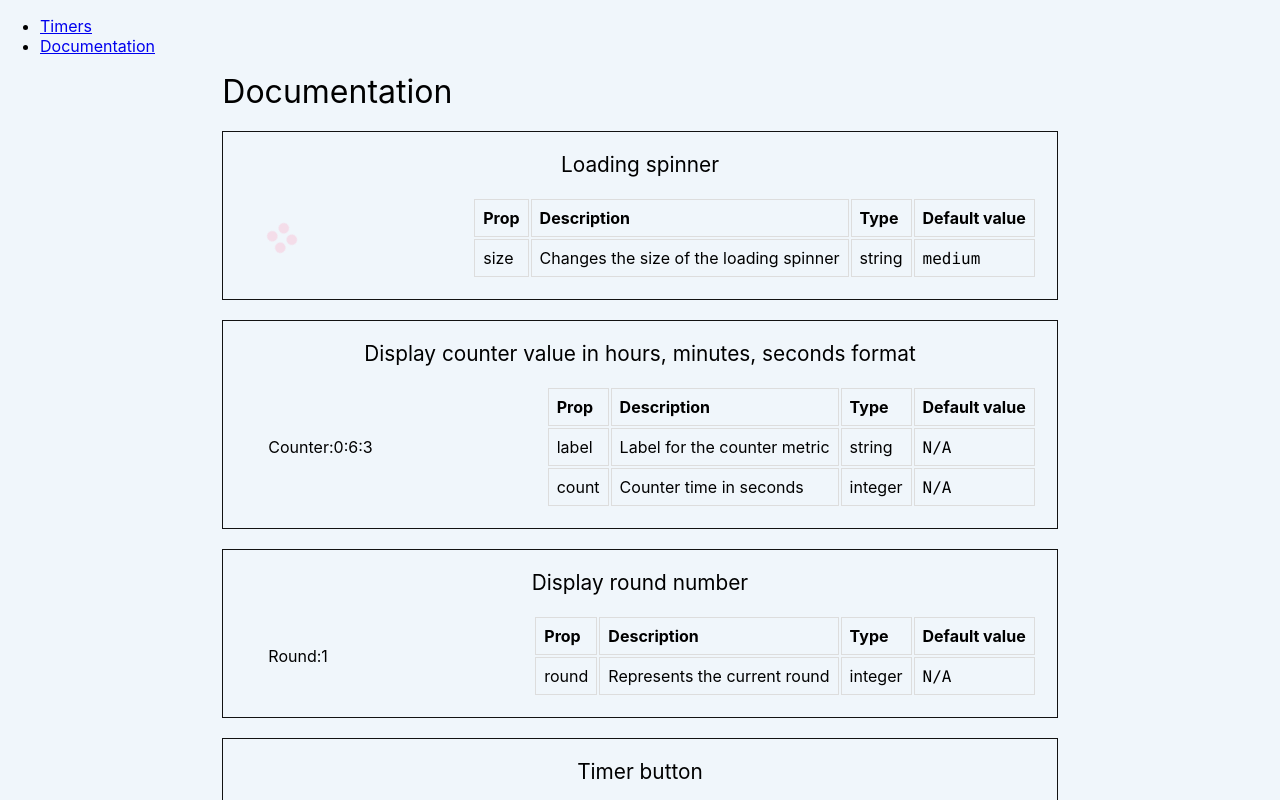
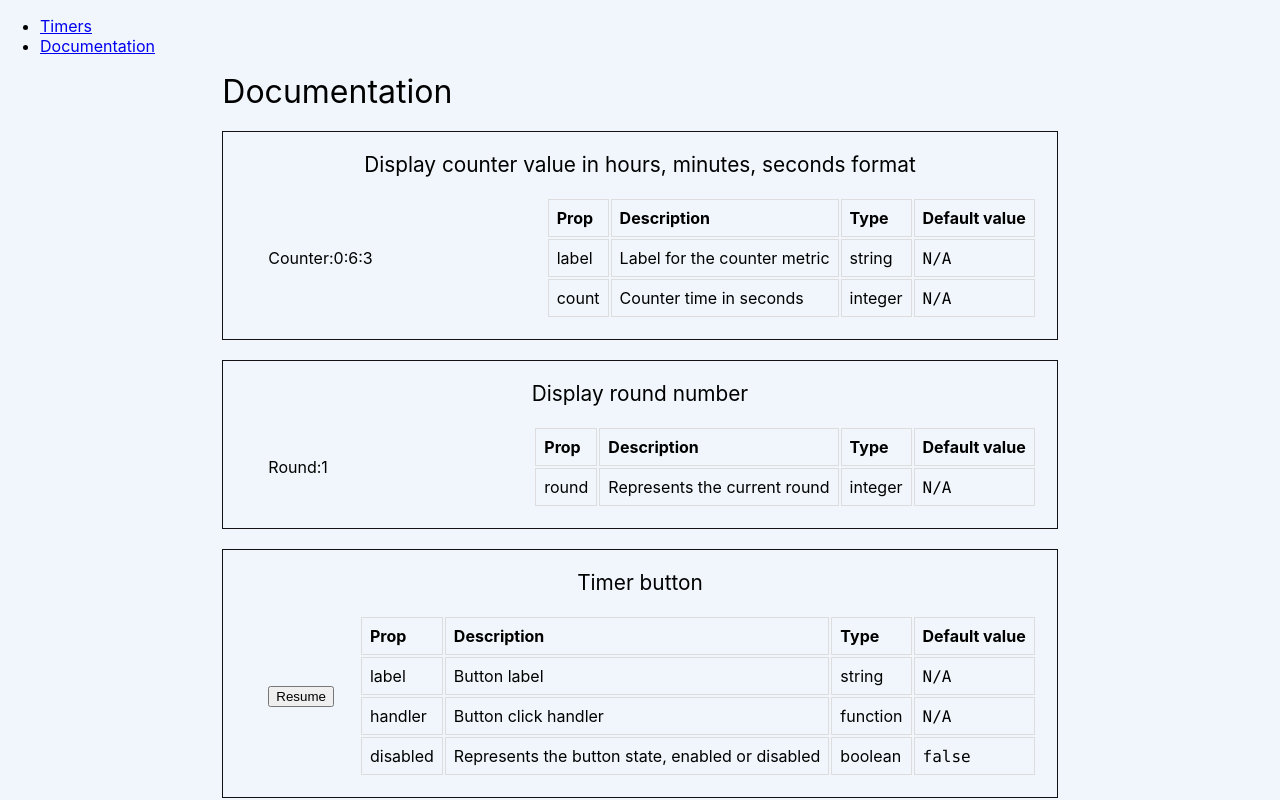
Before and after one commit to prof-tejera/assignment-1-pgmartin11, a React (Create React App) app: page /docs in a window 1280 px wide. Built offline with nearby package versions, Linux system fonts and the light colour scheme.

Commit message:
removed unused spinner from documentation

```diff
--- a/src/views/DocumentationView.js
+++ b/src/views/DocumentationView.js
@@ -27,18 +27,6 @@ const Documentation = () => {
     <Container>
       <div>
         <Title>Documentation</Title>
-        <DocumentComponent
-          title="Loading spinner "
-          component={<Loading />}
-          propDocs={[
-            {
-              prop: "size",
-              description: "Changes the size of the loading spinner",
-              type: "string",
-              defaultValue: "medium",
-            },
-          ]}
-        />
         <DocumentComponent
           title="Display counter value in hours, minutes, seconds format"
           component={<DisplayTime label="Counter" count={363} />}
```
